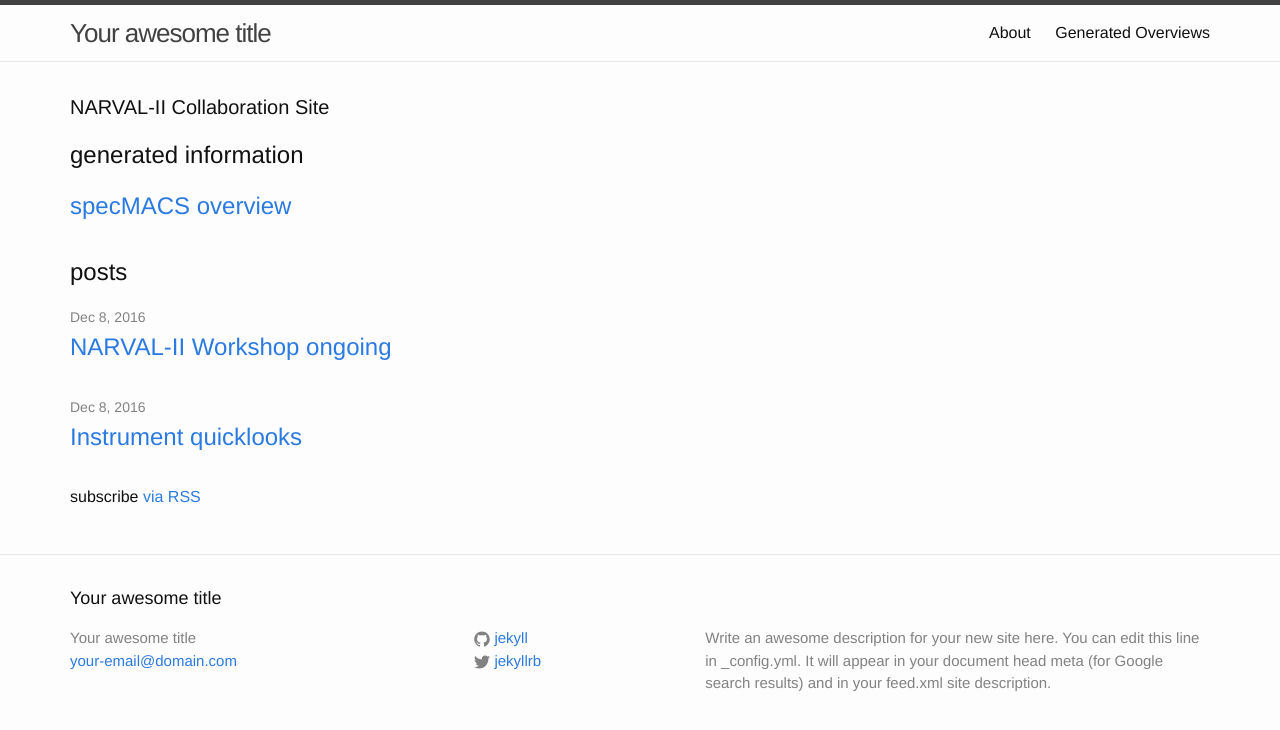
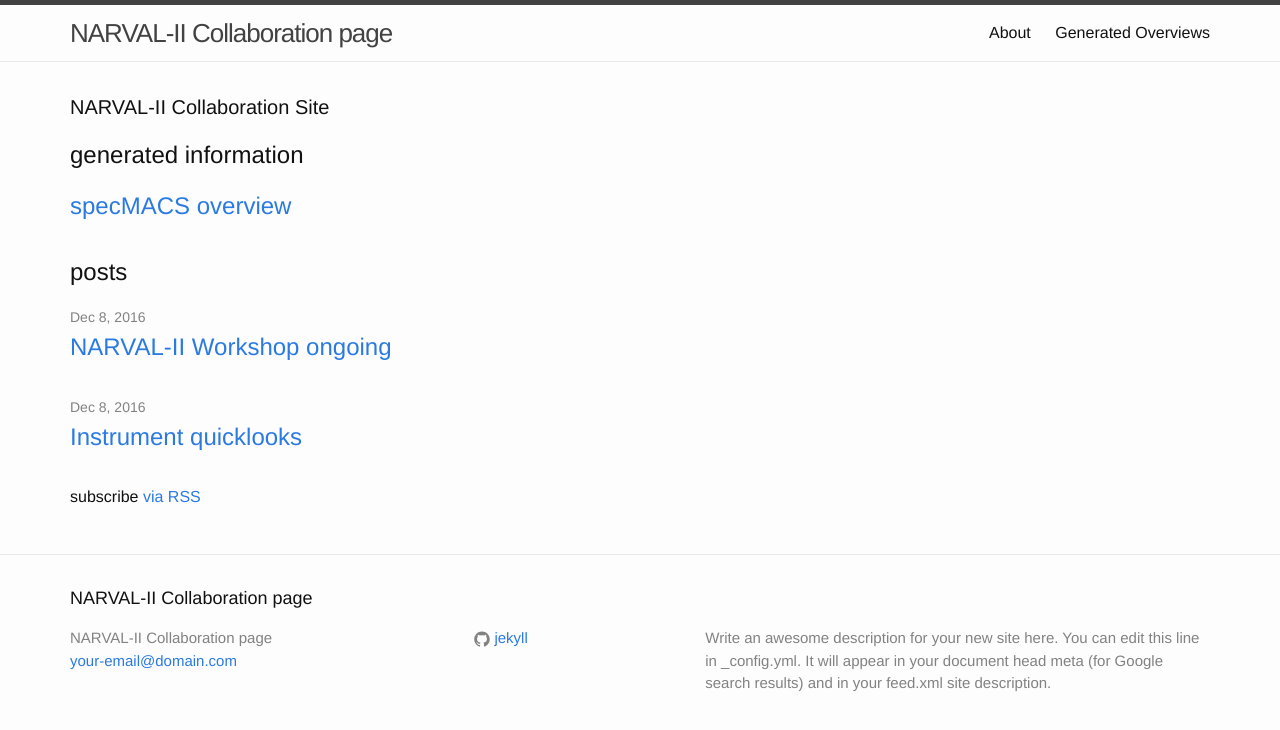
Before and after one commit to Smpljack/common, a Jekyll site: the page built from docs/index.html, in a window 1280 px wide. Shown: the top 730 px of the page. Built offline with Jekyll 4.4.1, drawn with Linux system fonts in a browser that asks for light colours.

Commit message:
updated jekyll config

```diff
--- a/docs/_config.yml
+++ b/docs/_config.yml
@@ -1,13 +1,12 @@
 # Site settings
-title: Your awesome title
+title: NARVAL-II Collaboration page
 email: your-email@domain.com
 description: > # this means to ignore newlines until "baseurl:"
   Write an awesome description for your new site here. You can edit this
   line in _config.yml. It will appear in your document head meta (for
   Google search results) and in your feed.xml site description.
 baseurl: "" # the subpath of your site, e.g. /blog/
-url: "http://yourdomain.com" # the base hostname & protocol for your site
-twitter_username: jekyllrb
+url: "http://d70-t.github.io/narval-ii" # the base hostname & protocol for your site
 github_username:  jekyll
 
 # Build settings
```
